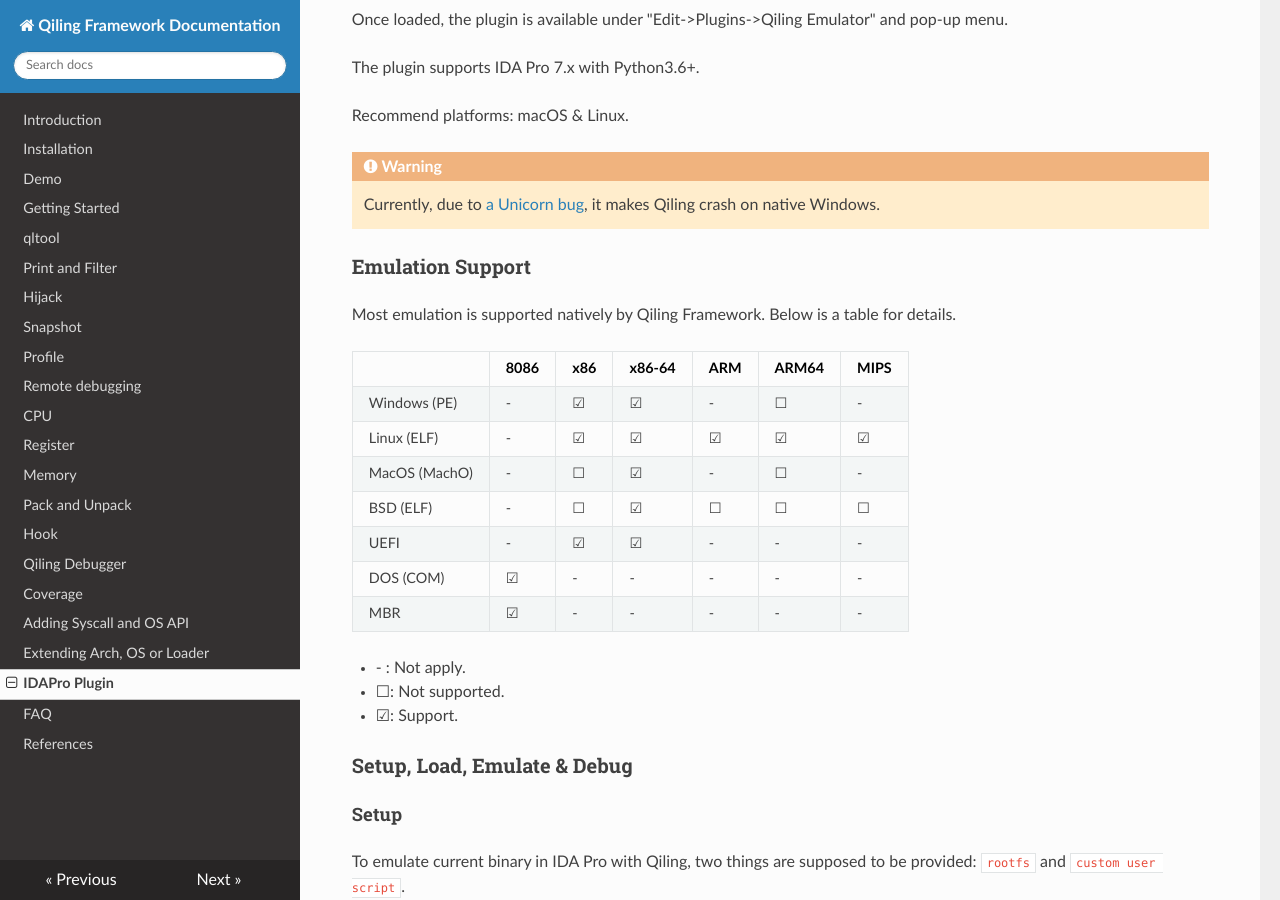
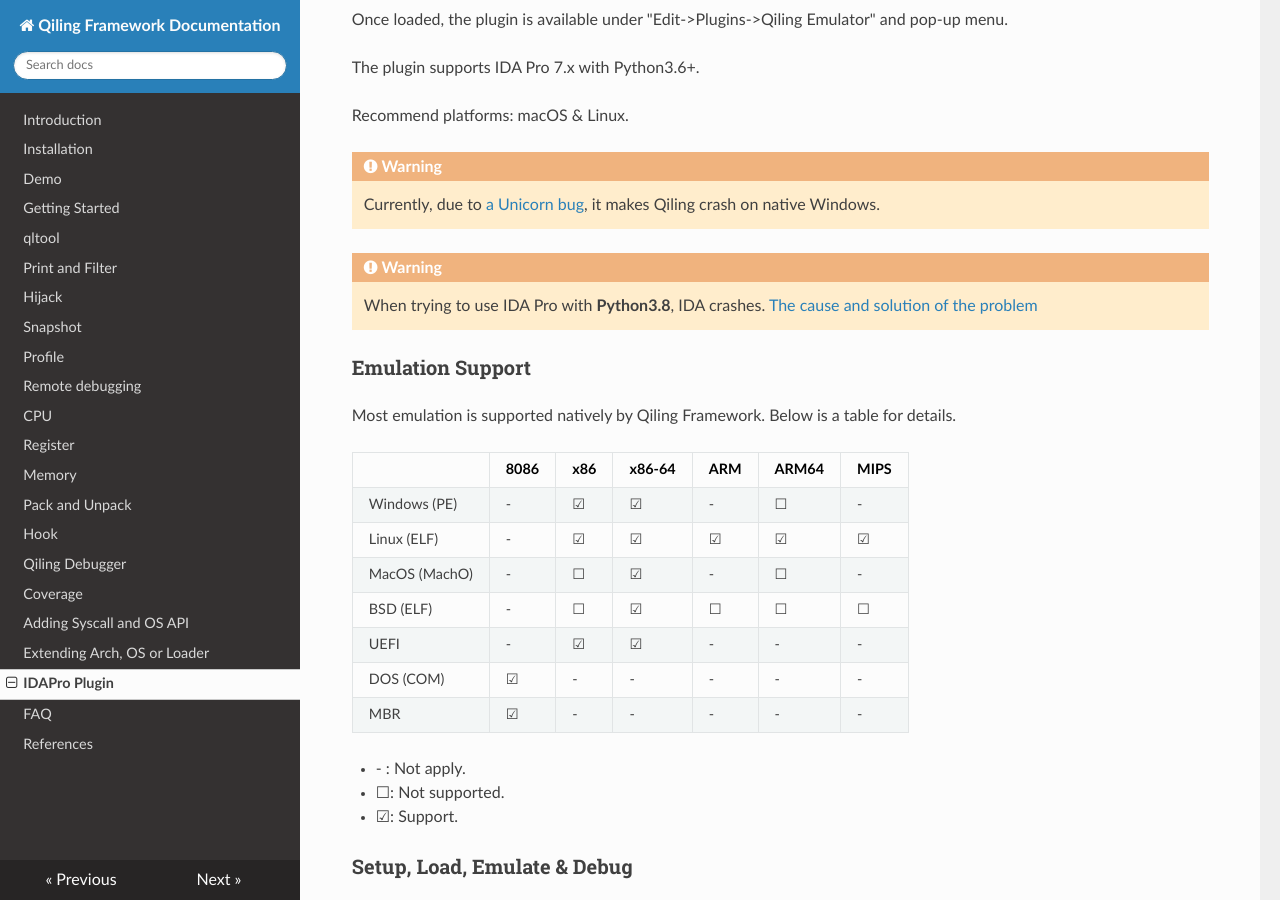
Before and after one commit to qilingframework/rtfd.io, an MkDocs documentation site: the page built from docs/ida.md, in a window 1280 px wide and 900 px high, scrolled down 1598 px. Built offline with MkDocs 1.6.1, drawn with Linux system fonts in a browser that asks for light colours; nearby versions of some CDN libraries.

Commit message:
update ida.md

```diff
--- a/docs/ida.md
+++ b/docs/ida.md
@@ -61,6 +61,9 @@ Recommend platforms: macOS & Linux.
 
 !!! warning
     Currently, due to [a Unicorn bug](https://github.com/unicorn-engine/unicorn/issues/1316), it makes Qiling crash on native Windows.
+
+!!! warning
+    When trying to use IDA Pro with **Python3.8**, IDA crashes. [The cause and solution of the problem](https://www.hex-rays.com/blog/ida-7-4-and-python-3-8/)
 
 ### Emulation Support
 
```
